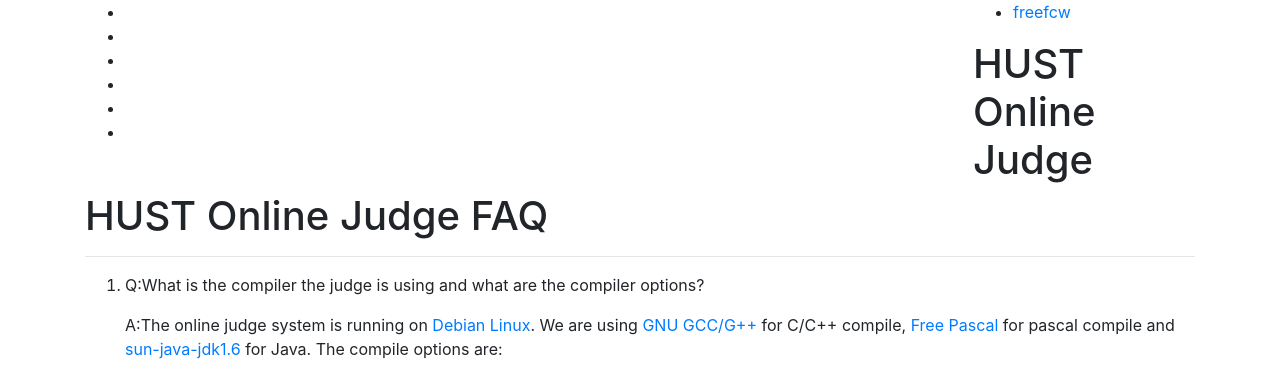
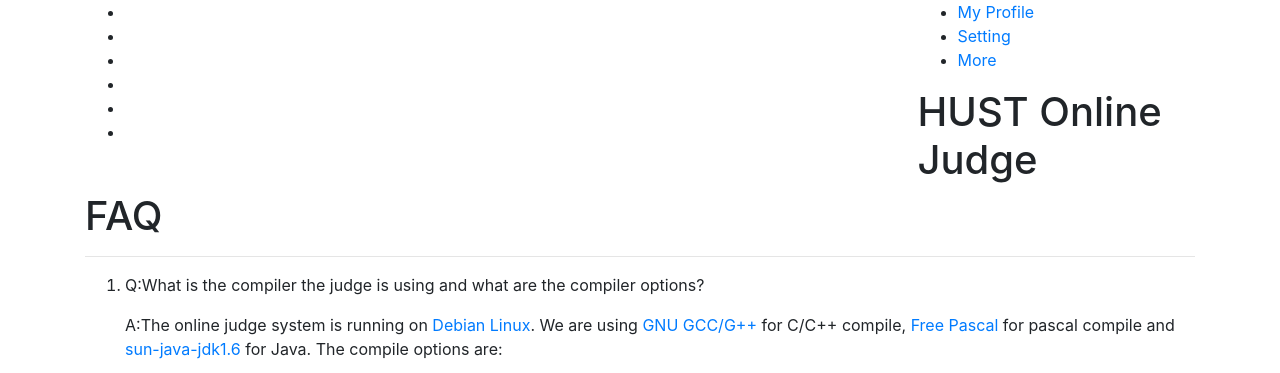
Before and after one commit to freefcw/hustoj, a PHP site: the page made by application/views/index/faqs.php in a window 1280 px wide. Shown: the top 373 px of the page. Run offline with PHP 8.4, Linux system fonts and the light colour scheme; the template is opened without the code that fills it, so the values that code supplies are empty; some libraries are stand-ins or nearby versions.

Commit message:
add navigation

```diff
--- a/application/views/index/faqs.php
+++ b/application/views/index/faqs.php
@@ -1,4 +1,4 @@
-<h1>HUST Online Judge FAQ</h1>
+<h1>FAQ</h1>
 <hr>
 <ol id="faqs">
 	<li>
--- a/application/views/layout.php
+++ b/application/views/layout.php
@@ -12,7 +12,7 @@
 </head>
 <body>
 <div class="container">
-<ul class="tabs" style="width: 80%; float: left">
+<ul class="tabs" style="width: 75%;float: left">
 <li><?php echo html::anchor('/', 'Home'); ?></li>
 <li><?php echo html::anchor('/problem/list', 'Problems'); ?></li>
 <li><?php echo html::anchor('/problem/status', 'Status'); ?></li>
@@ -20,8 +20,10 @@
 <li><?php echo html::anchor('/contest', 'Contest'); ?></li>
 <li><?php echo html::anchor('/faqs', 'Faqs'); ?></li>
 </ul>
-<ul class="tabs userinfo" style="width: 20%;float: left;">
-    <li><a href="#">freefcw</a></li>
+<ul class="tabs userinfo" style="width: 25%;float: right;">
+    <li><a href="#">My Profile</a></li>
+    <li><a href="#">Setting</a></li>
+    <li><a href="#">More</a></li>
 </ul>
 <div id="wrapper">
 <h1>HUST Online Judge</h1>
```
